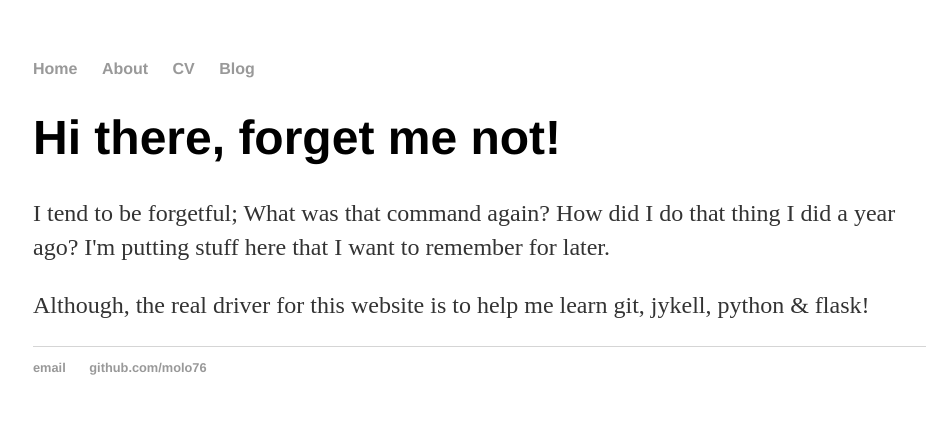
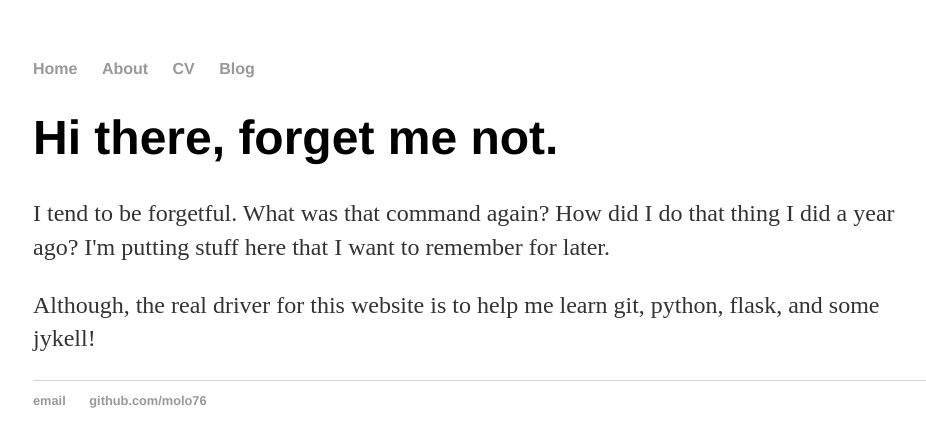
Before and after one commit to molo76/molo76.github.io, a Jekyll site: the page built from index.html, in a window 1280 px wide. Shown: the top 447 px of the page, without its empty margins (159-1085 px from the left). Built offline with Jekyll 4.4.1, drawn with Linux system fonts in a browser that asks for light colours.

```diff
--- a/about/index.html
+++ b/about/index.html
@@ -11,5 +11,5 @@ This site is a blog site to mostly keep notes of things I forget, usually comman
  <li>Anything else that uses a command line</li>
 </ul>
 <br/>
-About me though, I work as a network engineer, CCNP R&S since 2013. Have had various network/sysadmin jobs since 1999. I've been a big fan of Linux since I stumbled on RedHat 6.2 in 1999. Fedora is my go-to distro, but familiar with Debian/SuSE/Arch and others. I have an awesome wife, and a amazing son. Love music, play the drums in a <a href="www.octanspring.co.uk">rock covers band</a>, bedroom DJ drum & bass, play blues on the guitar and love being outside. Currently trying to learn more python, hence the github stuff and this site.
+About me though? I work as a network engineer, CCNP R&S since 2013. Have had various network/sysadmin jobs since 1999. I've been a big fan of Linux since I stumbled on RedHat 6.2 in 1999. Fedora is my go-to distro, but familiar with Debian/SuSE/Arch and others. I have an awesome wife, and a amazing son. Love music, play the drums in a <a href="http://www.octanspring.co.uk">rock covers band</a>, bedroom DJ drum & bass, play blues on the guitar and love being outside. Currently trying to learn more python, hence the github stuff and this site.
 </div><!-- /.blurb -->
--- a/index.html
+++ b/index.html
@@ -3,8 +3,8 @@ layout: default
 title: Forget me not
 ---
 <div class="blurb">
-        		<h1>Hi there, forget me not!</h1>
-				<p>I tend to be forgetful; What was that command again? How did I do that thing I did a year ago? I'm putting stuff here that I want to remember for later.</p>
-<p>Although, the real driver for this website is to help me learn git, jykell, python & flask!</p>
+        		<h1>Hi there, forget me not.</h1>
+				<p>I tend to be forgetful. What was that command again? How did I do that thing I did a year ago? I'm putting stuff here that I want to remember for later.</p>
+<p>Although, the real driver for this website is to help me learn git, python, flask, and some jykell!</p>
 
 </div><!-- /.blurb -->
```
